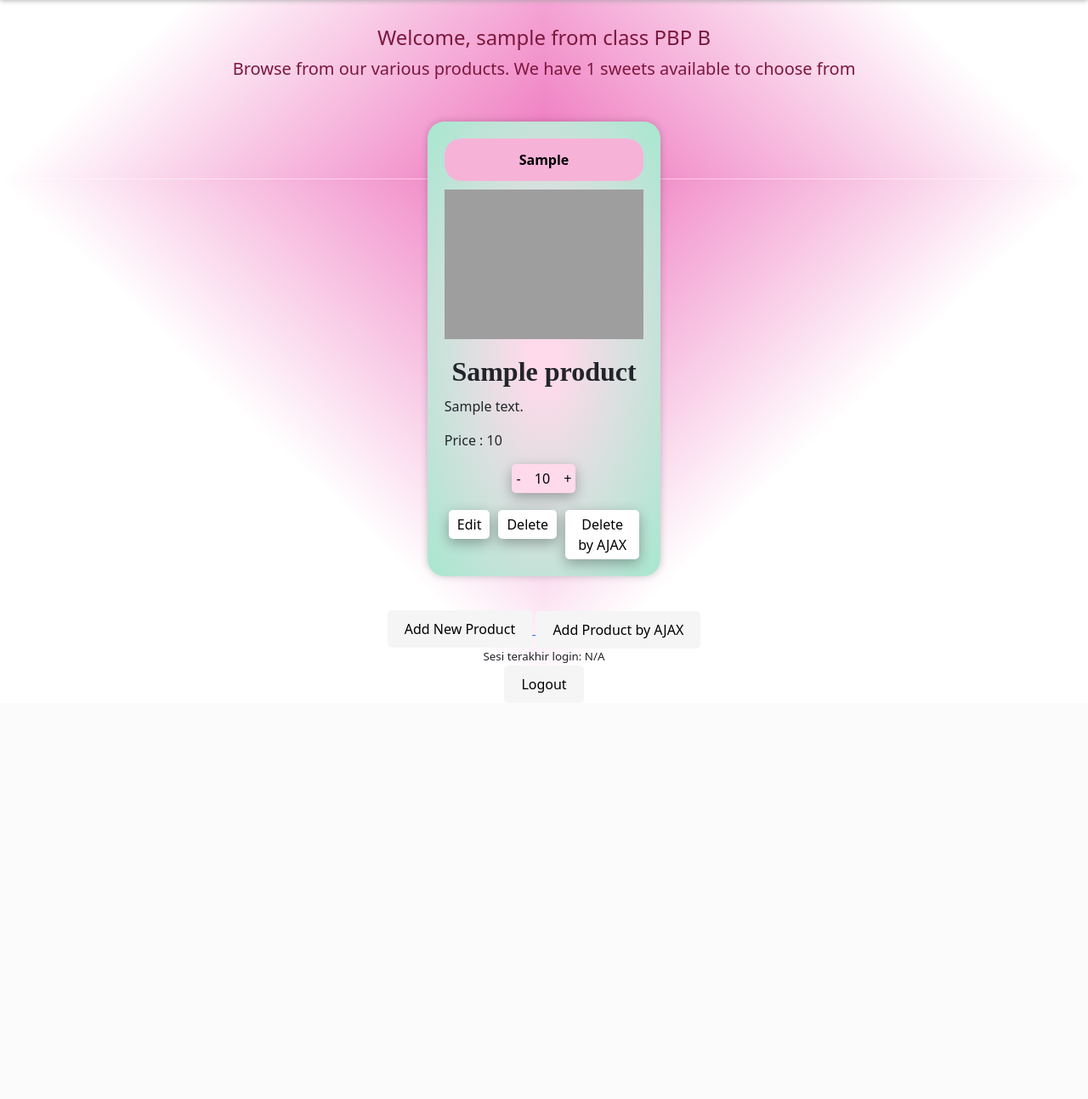
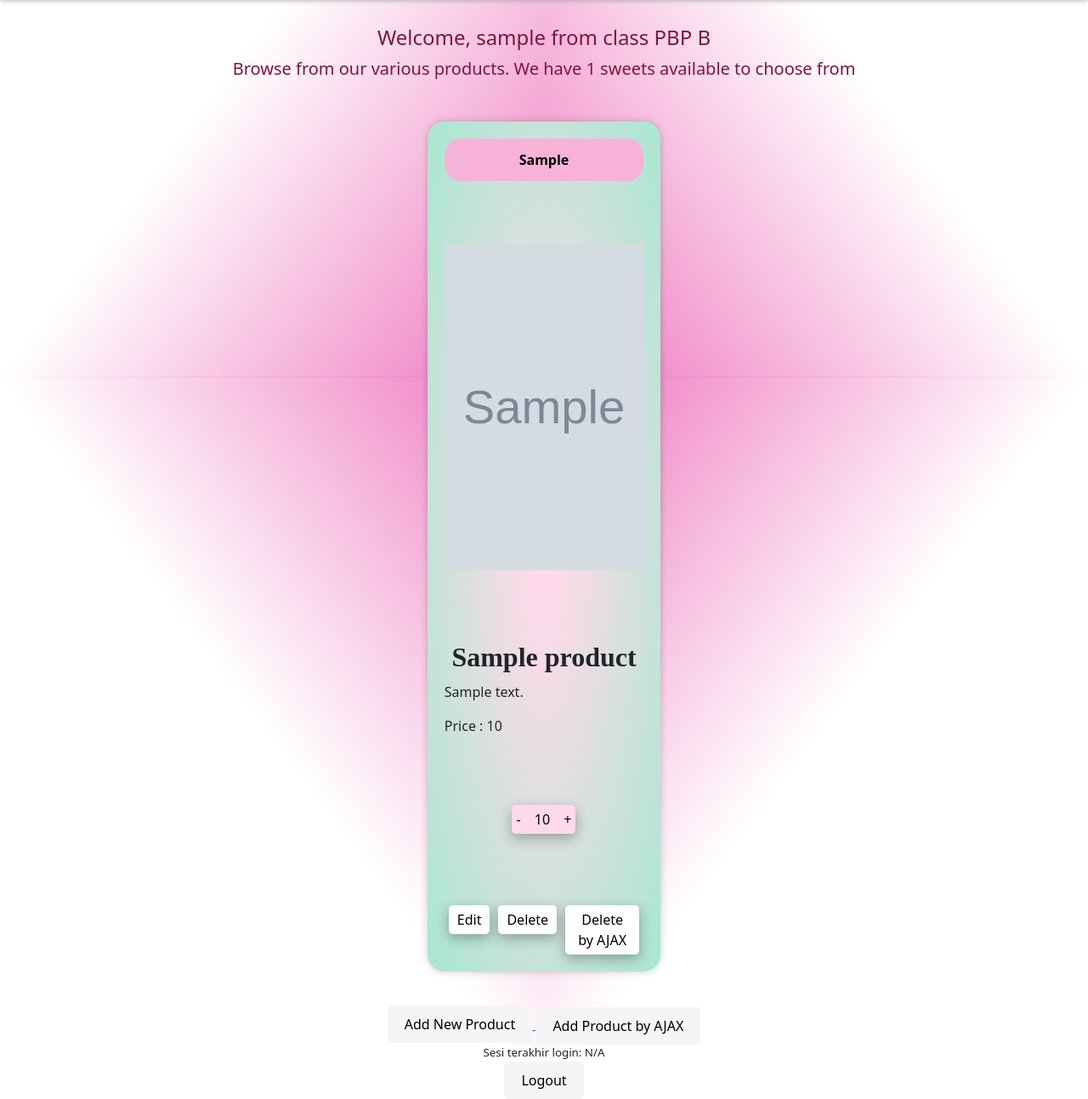
Before and after one commit to farahramadhina/quidditch_supplies, a Django app: page / in a window 1280 px wide. Shown: the part 406-1699 px from the top of the page at 85% size. Before the commit the page ends 1221 px from the top, so only its background shows below. Run offline with Django 4.2, Linux system fonts and the light colour scheme; a user stored in the database is signed in; tables that the repository leaves empty hold one stand-in row (values such as "Sample post"); grey boxes marked "Sample" are stand-in pictures; some web fonts are replaced; grey boxes are pictures that could not be loaded.

Commit message:
menyelesaikan fitur fitur Tugas 6

```diff
--- a/main/models.py
+++ b/main/models.py
@@ -8,4 +8,4 @@ class Product(models.Model):
     price = models.IntegerField()
     description = models.TextField()
     category = models.TextField()
-    image = models.ImageField(upload_to='product_images/')
+    image = models.TextField()
--- a/main/templates/main.html
+++ b/main/templates/main.html
@@ -157,16 +157,18 @@
     }
 
     /* Style for product cards */
-    .product-cards {
+    .cards-container {
         display: flex;
         flex-wrap: wrap; /* Enable wrapping */
         justify-content: center;
+        align-items: center;
         gap: 40px; /* Space between cards */
     }
 
     /* Style for product card */
     .product-card {
         width: calc(23% - 20px); /* Adjust card width to fit three cards in a row */
+        height: 1000px;
         border-radius: 20px;
         background: radial-gradient(70.26% 70.26% at 50.11% 50.09%, #FFDAEA 9.38%, #A8E7D0 100%);
         margin-top: 30px;
@@ -178,10 +180,15 @@
         justify-content: space-between;
     }
 
+    .product-card img {
+        max-width: 100%;
+        height: 40%;
+    }
+
     /* Style for product images */
     .product-image {
         max-width: 100%;
-        height: auto;
+        height: 40%;
     }
 
     /* Style for product details */
@@ -300,7 +307,7 @@
 </div>
 
 
-<div class="table-container" id="product-table">
+<div class="cards-container" id="product-table">
 
 </div>
 
@@ -312,7 +319,7 @@
                 <button type="button" class="btn-close" data-bs-dismiss="modal" aria-label="Close"></button>
             </div>
             <div class="modal-body">
-              <form id="form" enctype="multipart/form-data" onsubmit="return false;">
+              <form id="form" onsubmit="return false;">
                     {% csrf_token %}
                     <div class="mb-3">
                         <label for="name" class="col-form-label">Name:</label>
@@ -336,7 +343,7 @@
                     </div>
                     <div class="mb-3">
                       <label for="image" class="col-form-label">Image:</label>
-                      <input type="file" class="form-control" id="image" name="image">
+                      <input type="text" class="form-control" id="image" name="image">
                   </div>
                 </form>
             </div>
@@ -359,12 +366,11 @@
       let htmlString = ``
       products.forEach((item) => {
           htmlString +=
-          `<div class="product-cards">
-            <div class="product-card">
+          `<div class="product-card">
                 <div class="product-category">
                     <span>${item.fields.category}</span>
                 </div>
-                <img src="${item.fields.image.url}" alt="${item.fields.name}">
+                <img src="${item.fields.image}" alt="${item.fields.name}">
                 <div class="product-details">
                     <h3>${item.fields.name}</h3>
                     <p>${item.fields.description}</p>
@@ -380,7 +386,7 @@
                     </a>
                 </div>
                 <div class="product-buttons">
-                    <a href="/edit_product/${item.pk}">
+                    <a href="/edit-product/${item.pk}">
                         <button>Edit</button>
                     </a>
                     <a href="/delete_product/${item.pk}">
@@ -388,8 +394,7 @@
                     </a>
                     <button class="delete-product-button" onClick="deleteProduct(${item.pk})">Delete by AJAX</button>
                 </div>
-            </div>
-        </div>`
+            </div>`
       })
 
       document.getElementById("product-table").innerHTML = htmlString
--- a/main/views.py
+++ b/main/views.py
@@ -119,7 +119,6 @@ def delete_product(request, id):
 def edit_product(request, id):
     # Get product berdasarkan ID
     product = Product.objects.get(pk = id)
-    image_url = product.image.url
 
     # Set product sebagai instance dari form
     form = ProductForm(request.POST or None, instance=product)
@@ -145,7 +144,7 @@ def create_ajax(request):
         price = request.POST.get("price")
         description = request.POST.get("description")
         category = request.POST.get("category")
-        image = request.FILES.get("image")
+        image = request.POST.get("image")
         user = request.user
 
         new_product = Product(name=name, amount = amount, price=price, description=description, category = category, image = image, user=user)
```
Also changed, not shown: README.md, main/migrations/0007_alter_product_image.py (added).
